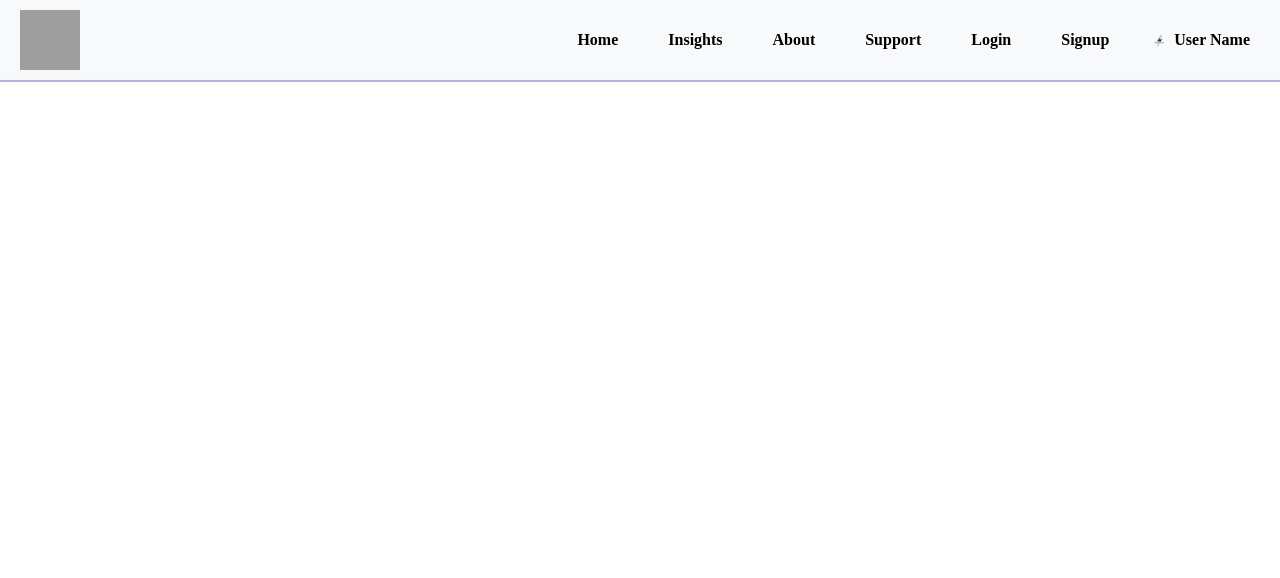
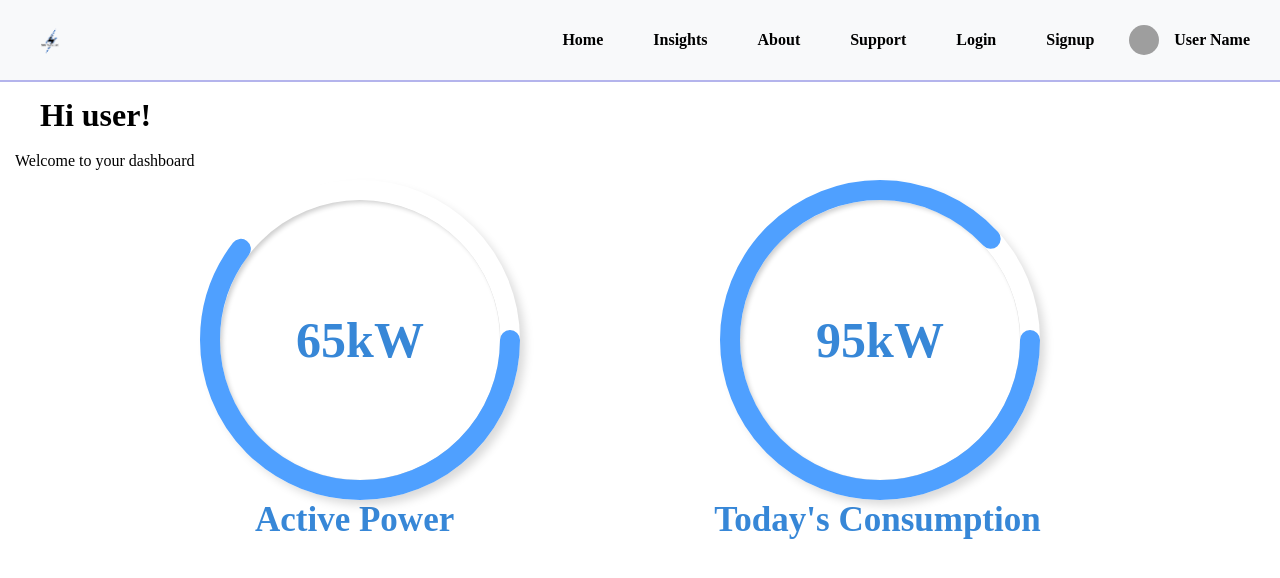
Before and after one commit to raihamehdi/SmartWattSecure, a Django app: template SWS/smartwattsecure/templates/home.html in a window 1280 px wide. Shown: the top 578 px of the page. Run offline with Django 5.2, Linux system fonts and the light colour scheme; the template is opened without the code that fills it, so the values that code supplies are empty; grey boxes are pictures that could not be loaded.

Commit message:
added usage functionality in home page

```diff
--- a/SWS/smartwattsecure/smartwatt/static/home.css
+++ b/SWS/smartwattsecure/smartwatt/static/home.css
@@ -40,7 +40,7 @@
 }
 
 .nav-links li a:hover {
-    background-color: rgb(92, 92, 213);
+    background-color: #3787d7;
     color: white;
     transform: scale(1.05);
 }
@@ -70,3 +70,115 @@
     margin: 0;
 }
 /* Navbar code ends here */
+
+* {
+    margin: 0;
+    padding: 0;
+    box-sizing: border-box;
+}
+
+.skill-container {
+    display: flex;
+
+
+}
+
+
+
+.skill-container .skill {
+    position: relative;
+    margin-left:200px;
+    margin-top: 10px;
+}
+
+.skill-container .skill .outer {
+    height: 320px;
+    width: 320px;
+    border-radius: 50%;
+    padding: 20px;
+    box-shadow: 6px 6px 10px -1px rgba(0, 0, 0, 0.15),
+                -6px -6px 10px -1px rgba(255, 255,255, 0.7);
+}
+
+.skill-container .skill .outer .inner {
+    display: flex;
+    align-items: center;
+    justify-content: center;
+    height: 280px;
+    width: 280px;
+    border-radius: 50%;
+    box-shadow: inset 3px 3px 5px -1px rgba(0, 0, 0, 0.2),
+                inset -3px -3px 5px -1px rgba(255, 255, 255, 0.7),
+                      -0.5px -0.5px 0px rgba(255, 255, 255, 1),
+                       0.5px 0.5px 0px rgba(0, 0, 0, 0.15),
+                       0px 8px 6px -6px rgba(0, 0, 0, 0.05);
+}
+
+.skill-container .skill .outer .inner .number {
+    font-weight: bold;
+    color:#3787d7;
+    font-size: 50px;
+}
+
+
+.skill-container .skill:nth-child(1) .outer .inner .number {
+    color: #3787d7;
+}
+
+.skill-container .skill:nth-child(2) .outer .inner .number {
+    color: #3787d7;
+}
+
+
+circle {
+    fill: none;
+    stroke-width: 20px;
+    stroke-dasharray: 938;
+    stroke-dashoffset: 938;
+    transition: 2s linear;
+}
+
+svg {
+    position: absolute;
+    top: 0;
+    left: 0;
+}
+
+.skill-container .skill:nth-child(1) circle {
+    stroke: #4fa0ff;
+}
+
+.skill-container .skill:nth-child(2) circle {
+    stroke: #4fa0ff;
+}
+
+
+
+label.activepower {
+    font-weight: bold;
+    color:#3787d7;
+    font-size: 35px;
+    margin-inline-start: 255px;
+
+
+}
+
+label.todaysconsumption {
+    font-weight: bold;
+    color:#3787d7;
+    font-size: 35px;
+    margin-inline-start: 260px;
+
+
+}
+h1
+{
+margin-left: 40px;
+margin-top:15px ;
+}
+p
+{
+font-size:medium;
+margin-left: 15px;
+
+}
--- /dev/null
+++ b/SWS/smartwattsecure/smartwatt/static/home.js
@@ -0,0 +1,17 @@
+const numbers = document.querySelectorAll('.number');
+const svgEl = document.querySelectorAll('svg circle');
+const counters = Array(numbers.length);
+const intervals = Array(counters.length);
+counters.fill(0);
+
+numbers.forEach((number, index) => {
+    intervals[index] = setInterval(() => {
+        if(counters[index] === parseInt(number.dataset.num)){
+            clearInterval(counters[index]);
+        }else{
+            counters[index] += 1;
+            number.innerHTML = counters[index] + "kW";
+            svgEl[index].style.strokeDashoffset = Math.floor(938 - 874 * parseFloat(number.dataset.num / 100));
+        }
+    }, 20);
+});
--- a/SWS/smartwattsecure/templates/home.html
+++ b/SWS/smartwattsecure/templates/home.html
@@ -9,7 +9,7 @@
 </head>
 <body>
     <div class="navbar">
-        <img src="Logo.png" alt="Logo" class="logo">
+        <img src="{% static 'smartwatt/Logo.png' %}" alt="Logo" class="logo">
         <ul class="nav-links">
             <li><a href="#">Home</a></li>
             <li><a href="#">Insights</a></li>
@@ -19,16 +19,56 @@
             <li><a href="#">Signup</a></li>
         </ul>
         <div class="user-details">
-            <img src="{% static 'smartwatt/Logo.png' %}" alt="User Avatar" class="user-avatar">
+            <img src="path/to/user/avatar.png" alt="User Avatar" class="user-avatar">
             <p>User Name</p> <!-- Replace with actual user's name -->
         </div>
     </div>
+<hr class="separator">
+ <!-- Content goes here -->
+ <h1>Hi user!</h1><br>
+ <p>Welcome to your dashboard</p>
 
-    <hr class="separator">
+  <!-- Content of usage goes here -->
+  <div class="skill-container" >
+    <div class="skill">
+        <div class="outer">
+            <div class="inner">
+                <div class="number" data-num="65">
+                </div>
+            </div>
+        </div>
+        <svg xmlns="http://www.w3.org/2000/svg" version="1.1" width="320px" height="320px">
+            <defs>
+                <linearGradient id="GradientColor">
+                    <stop offset="0%" stop-color="#e91e63" />
+                    <stop offset="100%" stop-color="#673ab7" />
+                </linearGradient>
+            </defs>
+            <circle cx="160" cy="160" r="150" stroke-linecap="round" />
+        </svg>
+    </div>
+    <div class="skill">
+        <div class="outer">
+            <div class="inner">
 
-    <!-- Content goes here -->
+                <div class="number" data-num="95">
+                </div>
+            </div>
+        </div>
+        <svg xmlns="http://www.w3.org/2000/svg" version="1.1" width="320px" height="320px">
+            <defs>
+                <linearGradient id="GradientColor">
+                    <stop offset="0%" stop-color="#e91e63" />
+                    <stop offset="100%" stop-color="#673ab7" />
+                </linearGradient>
+            </defs>
+            <circle cx="160" cy="160" r="150" stroke-linecap="round" />
+        </svg>
+    </div>
 
-
+</div>
+<label class="activepower">Active Power</label><label class="todaysconsumption">Today's Consumption</label>
 
 </body>
+<script src="{% static 'home.js' %}"></script>
 </html>
```
